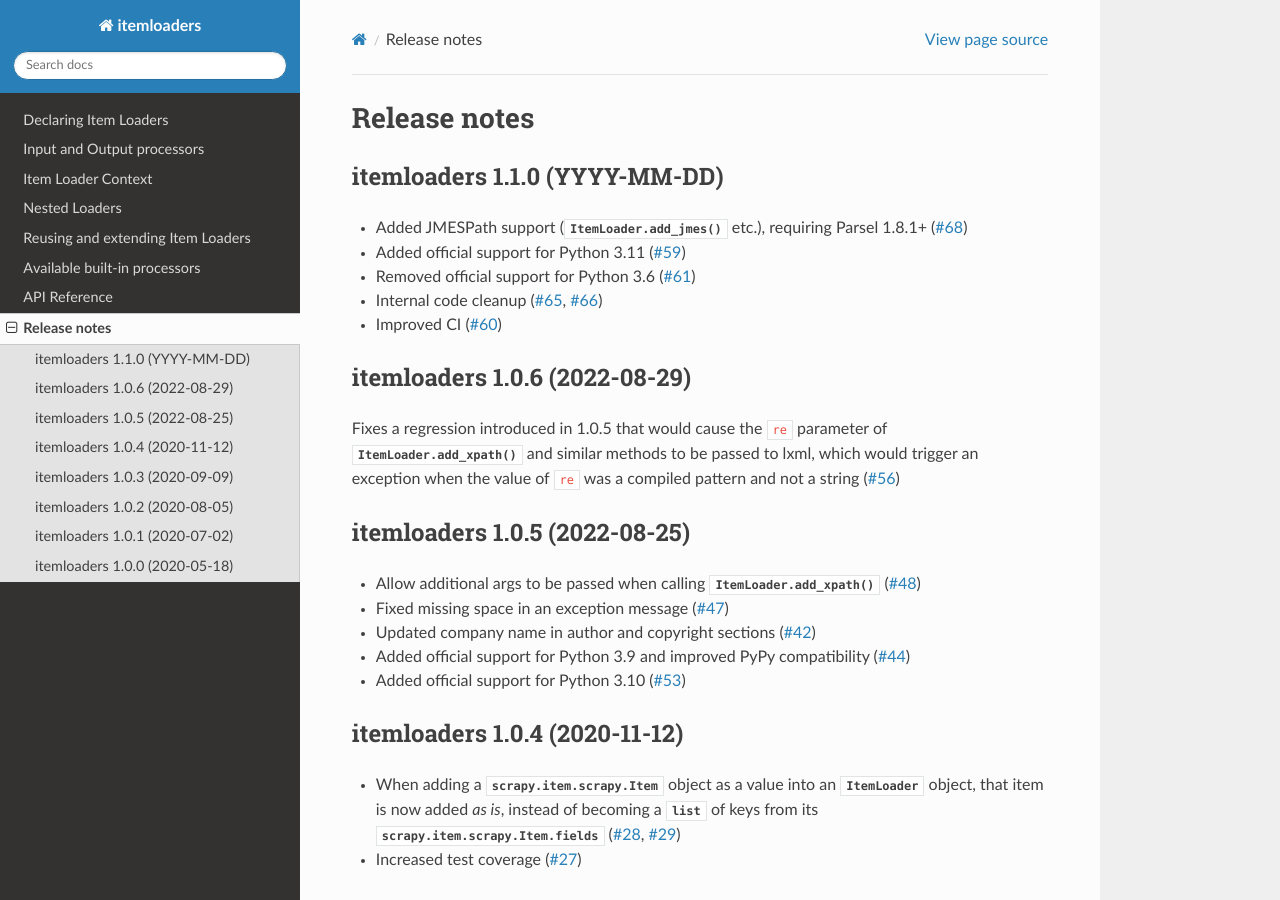
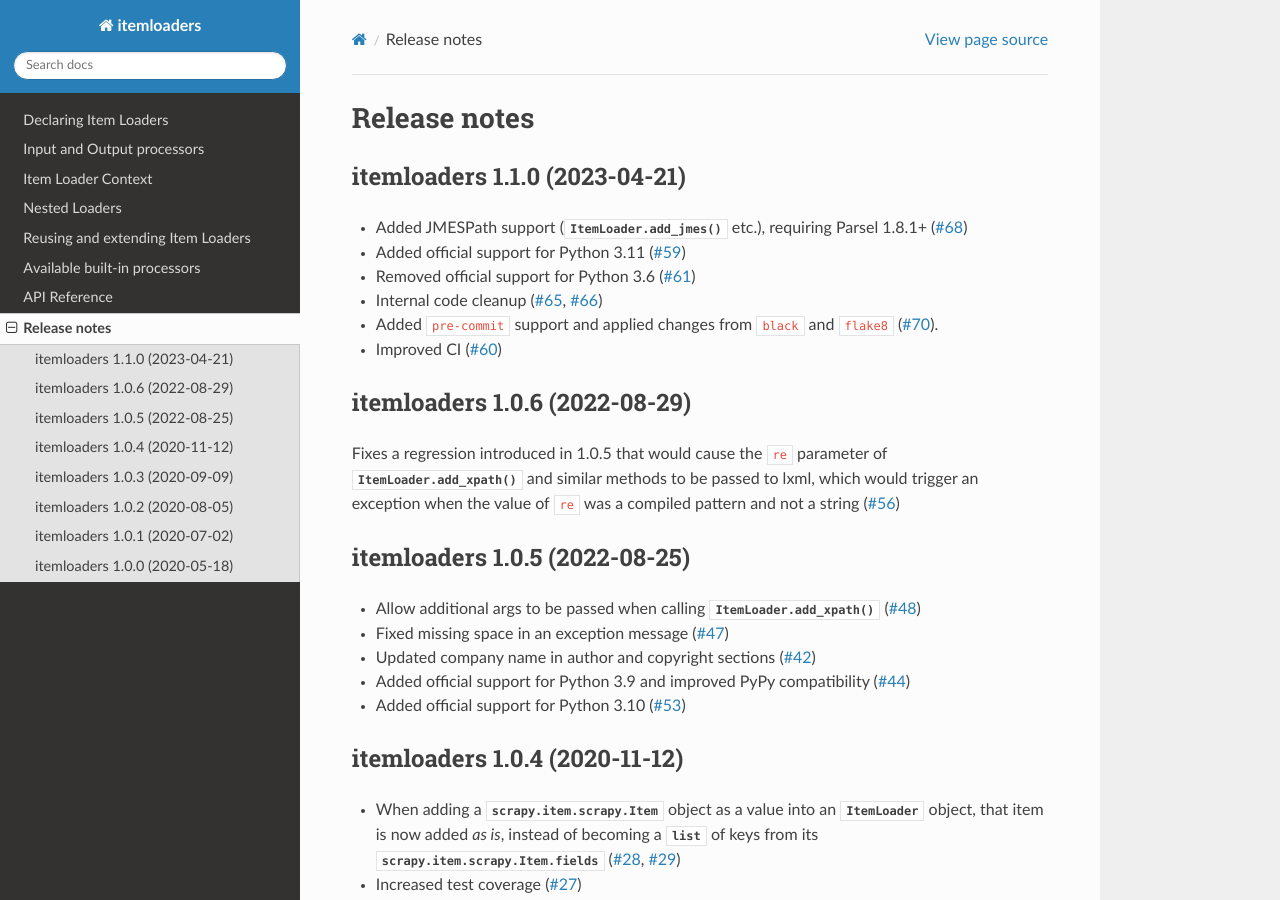
Before and after one commit to scrapy/itemloaders, a Sphinx documentation site: the page built from docs/release-notes.rst, in a window 1280 px wide and 900 px high. Built offline with Sphinx 7.4.7 and the Read the Docs theme 2.0.0, drawn with Linux system fonts in a browser that asks for light colours.

Commit message:
Add #70 to relnotes.

```diff
--- a/docs/release-notes.rst
+++ b/docs/release-notes.rst
@@ -7,7 +7,7 @@
 
 .. _release-1.1.0:
 
-itemloaders 1.1.0 (YYYY-MM-DD)
+itemloaders 1.1.0 (2023-04-21)
 ------------------------------
 
 -   Added JMESPath support (:meth:`ItemLoader.add_jmes` etc.), requiring Parsel
@@ -18,6 +18,9 @@
 -   Removed official support for Python 3.6 (:gh:`61`)
 
 -   Internal code cleanup (:gh:`65`, :gh:`66`)
+
+-   Added ``pre-commit`` support and applied changes from ``black`` and
+    ``flake8`` (:gh:`70`).
 
 -   Improved CI (:gh:`60`)
 
```
